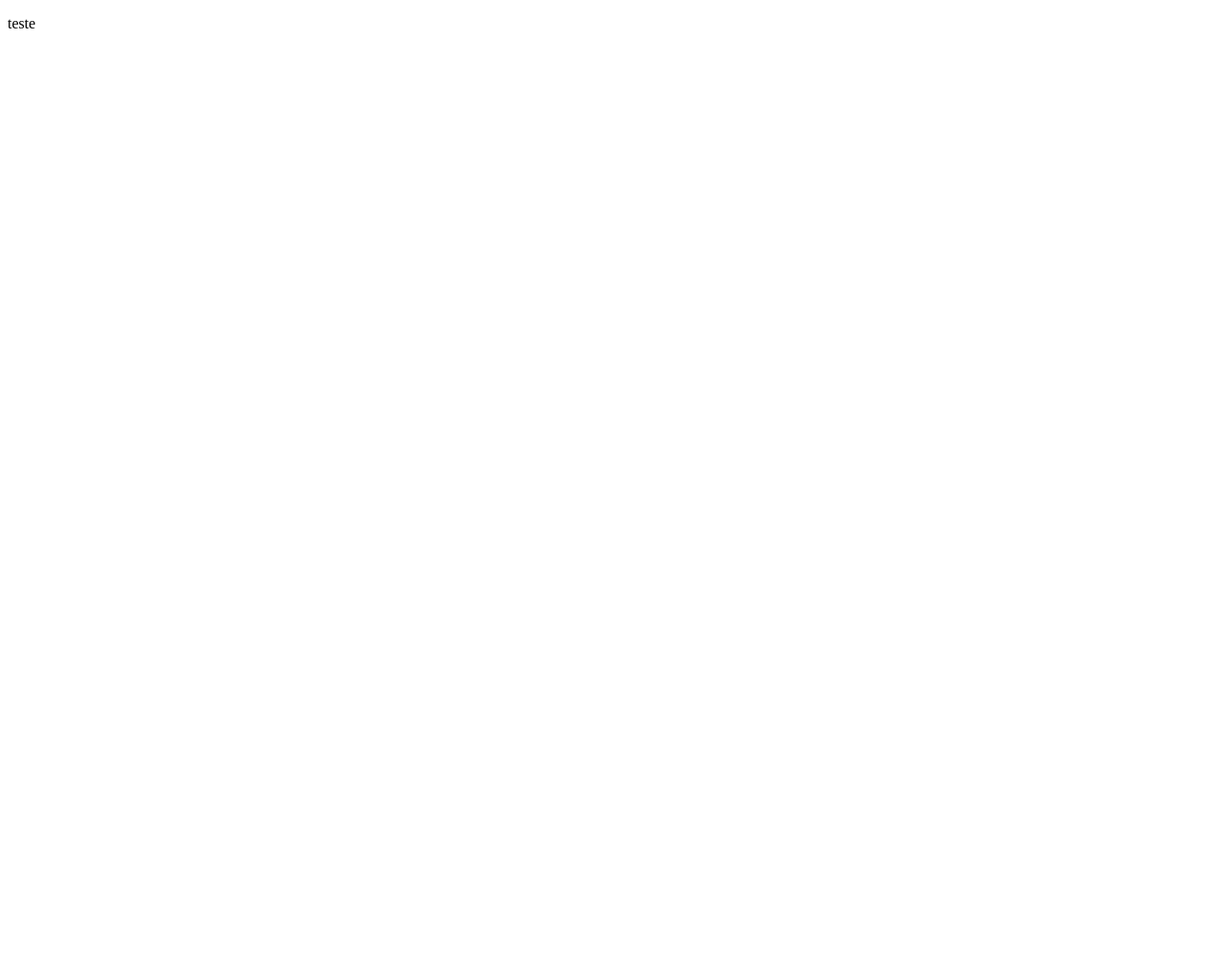
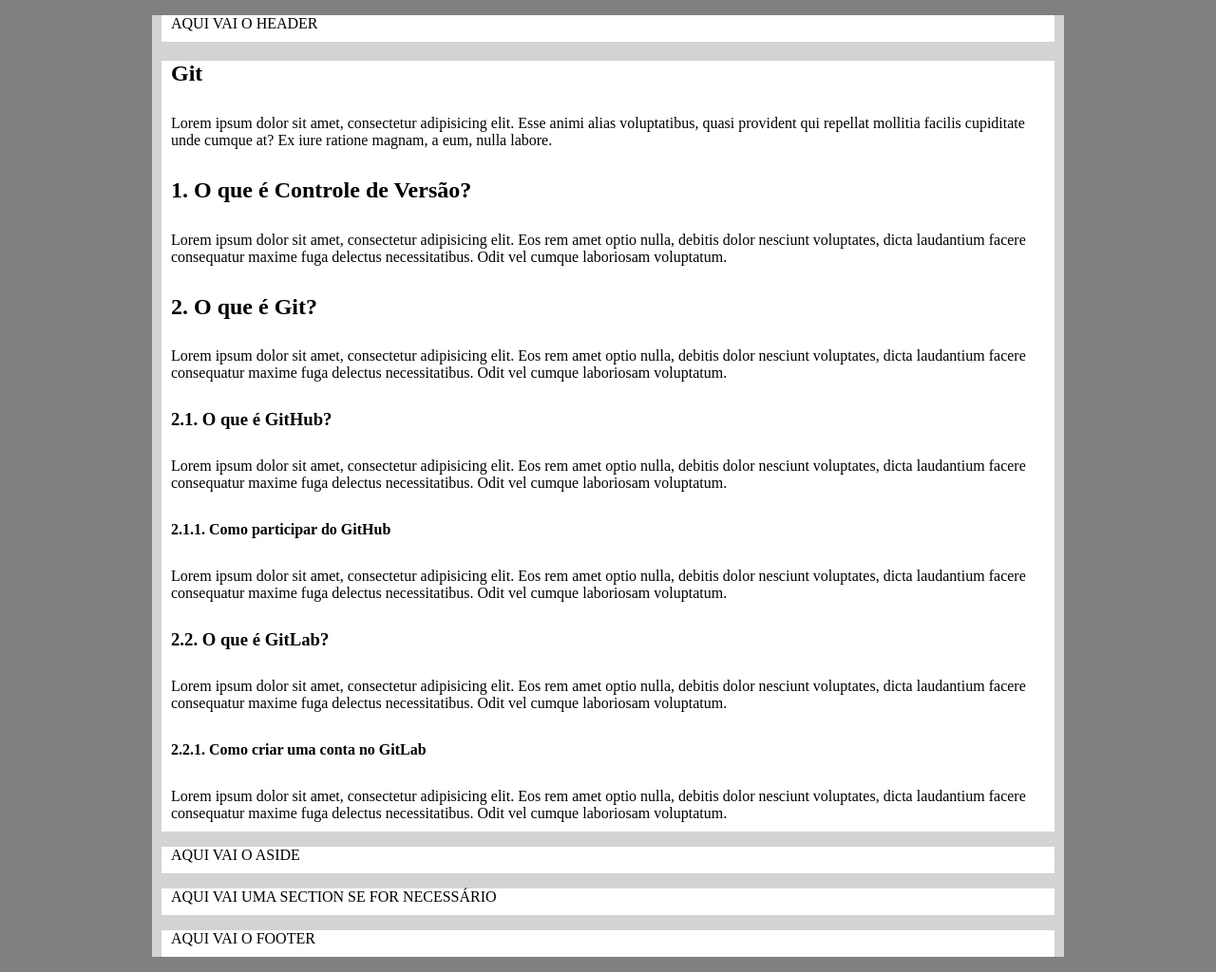
Before and after one commit to Radioactive-Butterflies/site-sobre-o-git, a plain HTML site: page index.html in a window 1280 px wide. Shown: the whole page at 95% size. Before the commit the page ends 800 px from the top, so only its background shows below. Drawn offline with Linux system fonts and the light colour scheme.

Commit message:
1ª Modificação no HTML

```diff
--- a/css/style.css
+++ b/css/style.css
@@ -1 +1,21 @@
 @charset "UTF-8";
+
+html {
+  background-color: gray;
+}
+
+body {
+  background-color: lightgray;
+  width: 960px;
+  height: auto;
+  margin: 0px auto 0px auto;
+}
+
+header, article, aside, section, footer {
+  background-color: white;
+  margin: 10px;
+}
+
+p, h1, h2, h3, h4 {
+  padding: 0px 10px 10px 10px;
+}
--- a/index.html
+++ b/index.html
@@ -3,11 +3,39 @@
 
 <head>
   <meta charset="UTF-8">
-  <title>Site sobre o GitHub</title>
+  <title>O que é Git?</title>
+  <link rel="stylesheet" href="css/style.css">
 </head>
 
 <body>
-  <p>teste</p>
+  <header>
+    <p>AQUI VAI O HEADER</p>
+  </header>
+  <article>
+    <h1>Git</h1>
+    <p>Lorem ipsum dolor sit amet, consectetur adipisicing elit. Esse animi alias voluptatibus, quasi provident qui repellat mollitia facilis cupiditate unde cumque at? Ex iure ratione magnam, a eum, nulla labore.</p>
+    <h2>1. O que é Controle de Versão?</h2>
+    <p>Lorem ipsum dolor sit amet, consectetur adipisicing elit. Eos rem amet optio nulla, debitis dolor nesciunt voluptates, dicta laudantium facere consequatur maxime fuga delectus necessitatibus. Odit vel cumque laboriosam voluptatum.</p>
+    <h2>2. O que é Git?</h2>
+    <p>Lorem ipsum dolor sit amet, consectetur adipisicing elit. Eos rem amet optio nulla, debitis dolor nesciunt voluptates, dicta laudantium facere consequatur maxime fuga delectus necessitatibus. Odit vel cumque laboriosam voluptatum.</p>
+    <h3>2.1. O que é GitHub?</h3>
+    <p>Lorem ipsum dolor sit amet, consectetur adipisicing elit. Eos rem amet optio nulla, debitis dolor nesciunt voluptates, dicta laudantium facere consequatur maxime fuga delectus necessitatibus. Odit vel cumque laboriosam voluptatum.</p>
+    <h4>2.1.1. Como participar do GitHub</h4>
+    <p>Lorem ipsum dolor sit amet, consectetur adipisicing elit. Eos rem amet optio nulla, debitis dolor nesciunt voluptates, dicta laudantium facere consequatur maxime fuga delectus necessitatibus. Odit vel cumque laboriosam voluptatum.</p>
+    <h3>2.2. O que é GitLab?</h3>
+    <p>Lorem ipsum dolor sit amet, consectetur adipisicing elit. Eos rem amet optio nulla, debitis dolor nesciunt voluptates, dicta laudantium facere consequatur maxime fuga delectus necessitatibus. Odit vel cumque laboriosam voluptatum.</p>
+    <h4>2.2.1. Como criar uma conta no GitLab</h4>
+    <p>Lorem ipsum dolor sit amet, consectetur adipisicing elit. Eos rem amet optio nulla, debitis dolor nesciunt voluptates, dicta laudantium facere consequatur maxime fuga delectus necessitatibus. Odit vel cumque laboriosam voluptatum.</p>
+  </article>
+  <aside>
+    <p>AQUI VAI O ASIDE</p>
+  </aside>
+  <section>
+    <p>AQUI VAI UMA SECTION SE FOR NECESSÁRIO</p>
+  </section>
+  <footer>
+    <p>AQUI VAI O FOOTER</p>
+  </footer>
 </body>
 
 </html>
```
Also changed, not shown: 1 other file.
